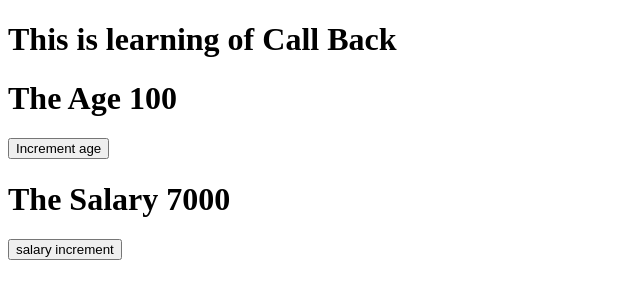
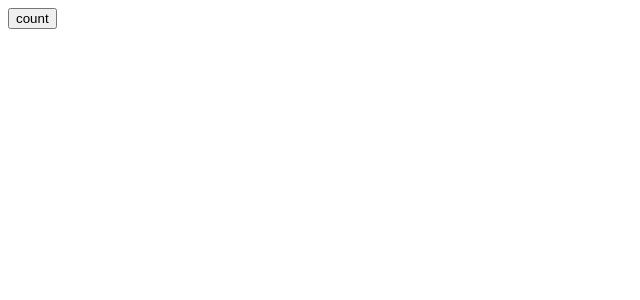
Before and after one commit to kirankiran26/Learning-react, a React (Vite) app in the folder myproj/: page / in a window 1280 px wide. Shown: the top 300 px of the page, without its empty margins (0-640 px from the left). Built offline with nearby package versions, Linux system fonts and the light colour scheme.

Commit message:
Added Custom hook

```diff
--- a/myproj/src/App.jsx
+++ b/myproj/src/App.jsx
@@ -3,10 +3,11 @@ import reactLogo from './assets/react.svg'
 import viteLogo from '/vite.svg'
 import Basic from './HooksInReact/Usememo/Basic';
 import UbBasics from './UseCallBack/UbBasics';
+import ChExampleone from './Custom Hook/ex1/ChExampleone';
 function App() {
   return (
    <>
-   <UbBasics/>
+   <ChExampleone/>
    </>
   );
 }
--- /dev/null
+++ b/myproj/src/Custom Hook/ex1/ChExampleone.jsx
@@ -0,0 +1,14 @@
+import React, { useState } from 'react'
+import ex1use from './ex1use';
+
+const ChExampleone = () => {
+  const[count,setcount]=useState(0);
+  ex1use(count)
+  return (
+    <div>
+      <button type="button" onClick={()=>setcount(count+1)}>count</button>
+    </div>
+  )
+}
+
+export default ChExampleone
--- /dev/null
+++ b/myproj/src/Custom Hook/ex1/ex1use.jsx
@@ -0,0 +1,14 @@
+import React, { useEffect } from 'react'
+
+const ex1use = (count) => {
+    useEffect(()=> {
+        document.title=`COunt OF page ${count}`
+    })
+  return (
+    <div>
+
+    </div>
+  )
+}
+
+export default ex1use
--- a/myproj/src/UseCallBack/UbBasics.jsx
+++ b/myproj/src/UseCallBack/UbBasics.jsx
@@ -1,32 +1,36 @@
-import React, { useCallback, useState } from 'react'
+import React, { useCallback, useState } from 'react';
 
 const UbBasics = () => {
-  const[age,setAge]=useState(100);
-  const[salary,SetSalary]=useState(7000);
-  const Title=({compname})=> {
-    return(
+  const [age, setAge] = useState(100);
+  const [salary, setSalary] = useState(7000);
+
+  const Title = ({ compname }) => {
+    return (
       <div>
-        <h1>This is learning of  {compname}</h1>
+        <h1>This is learning of {compname}</h1>
       </div>
-    )
-  }
-  const handelAge=useCallback(()=>{
-    console.log("Age is rendered ");
-    setAge(age+1);
-  })
-  const handelSalary=()=> {
-    console.log("Salary is rendered ");
-    SetSalary(salary+1000);
-  }
+    );
+  };
+
+  const handleAge = useCallback(() => {
+    console.log("Age is rendered");
+    setAge(prevAge => prevAge + 1);
+  }, [age]);
+
+  const handleSalary = useCallback(() => {
+    console.log("Salary is rendered");
+    setSalary(prevSalary => prevSalary + 1000);
+  }, [salary]);
+
   return (
     <div>
-      <Title compname={"Call Back "}/>
+      <Title compname={"Call Back"} />
       <h1>The Age {age}</h1>
-      <button  type="button" onClick={handelAge}>Increment age </button>
+      <button type="button" onClick={handleAge}>Increment age</button>
       <h1>The Salary {salary}</h1>
-      <button type="button" onClick={handelSalary}>salary increment </button>
+      <button type="button" onClick={handleSalary}>Salary increment</button>
     </div>
-  )
+  );
 }
 
-export default UbBasics
+export default UbBasics;
```
